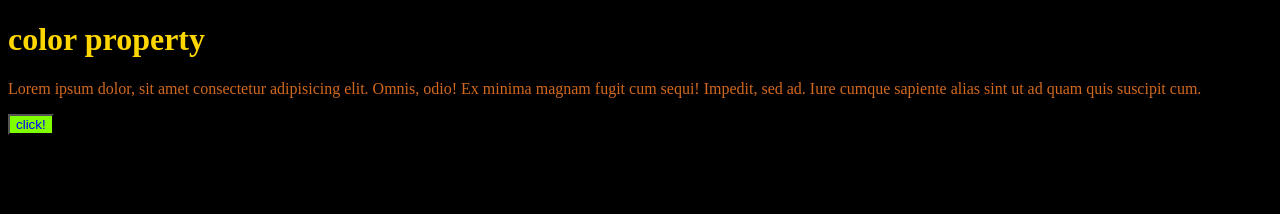
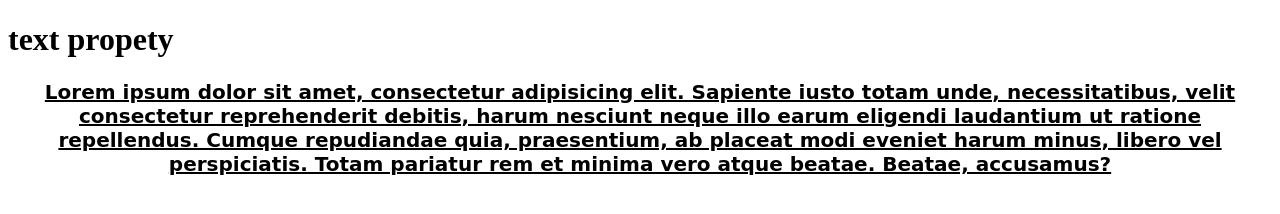
Before and after one commit to Sonukumar201995/css_practice-02, a plain HTML site: page index.html in a window 1280 px wide. Drawn offline with Linux system fonts and the light colour scheme.

Commit message:
text property

```diff
--- a/index.html
+++ b/index.html
@@ -7,8 +7,9 @@
     <link rel="stylesheet" href="style.css">
 </head>
 <body>
-    <h1>color property</h1>
-    <p>Lorem ipsum dolor, sit amet consectetur adipisicing elit. Omnis, odio! Ex minima magnam fugit cum sequi! Impedit, sed ad. Iure cumque sapiente alias sint ut ad quam quis suscipit cum.</p>
-    <button>click!</button>
+    <h1>text propety</h1>
+    <div>
+        <p>Lorem ipsum dolor sit amet, consectetur adipisicing elit. Sapiente iusto totam unde, necessitatibus, velit consectetur reprehenderit debitis, harum nesciunt neque illo earum eligendi laudantium ut ratione repellendus. Cumque repudiandae quia, praesentium, ab placeat modi eveniet harum minus, libero vel perspiciatis. Totam pariatur rem et minima vero atque beatae. Beatae, accusamus?</p>
+    </div>
 </body>
 </html>
--- a/style.css
+++ b/style.css
@@ -1,17 +1,8 @@
-h1{
-    color: gold;
-
+p{
+    text-align: center;
+    text-decoration: underline;
+    font-weight: bold;
+    font-family: cursive;
+    font-size: 20px;
+    line-height: normal;
 }
-
-p{
-    color: chocolate;
-}
-body{
-    background-color: black;
-}
-
-button
-{
-    color:blue;
-    background-color: chartreuse;
-}
```
